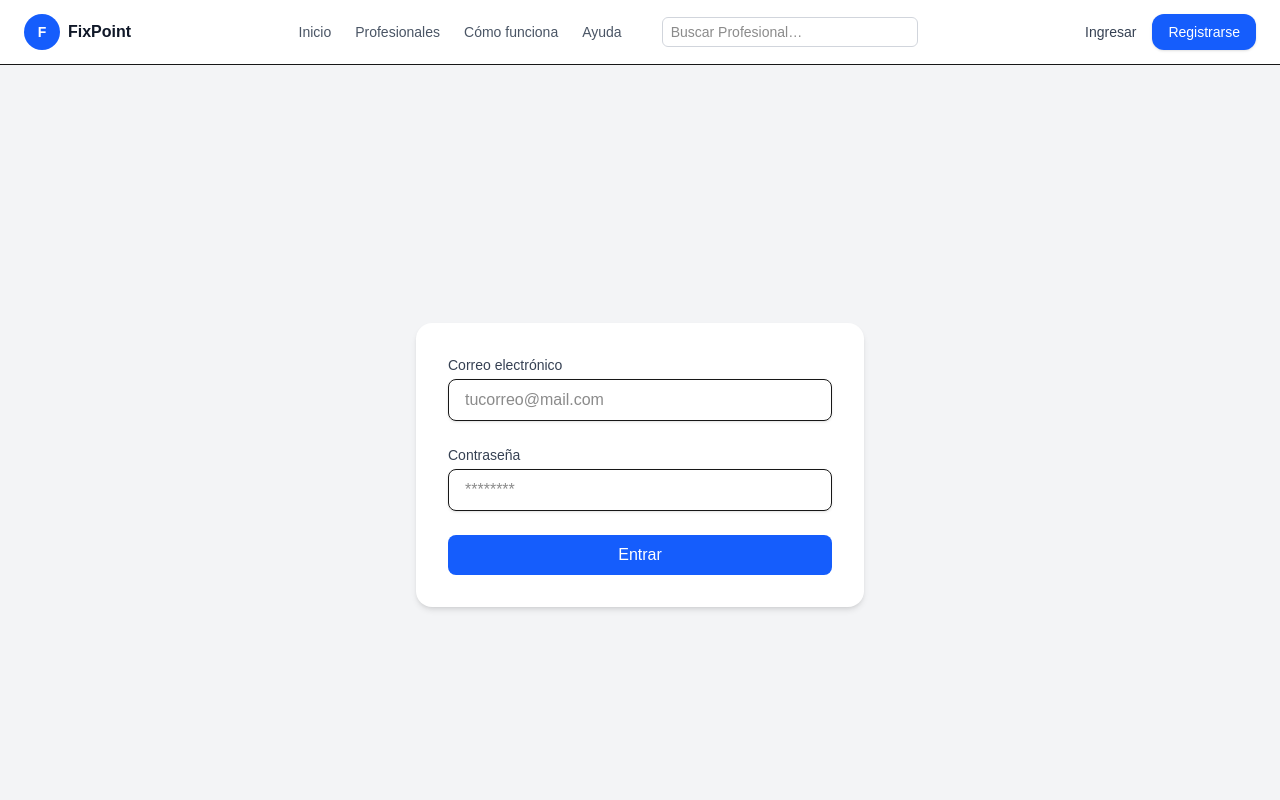
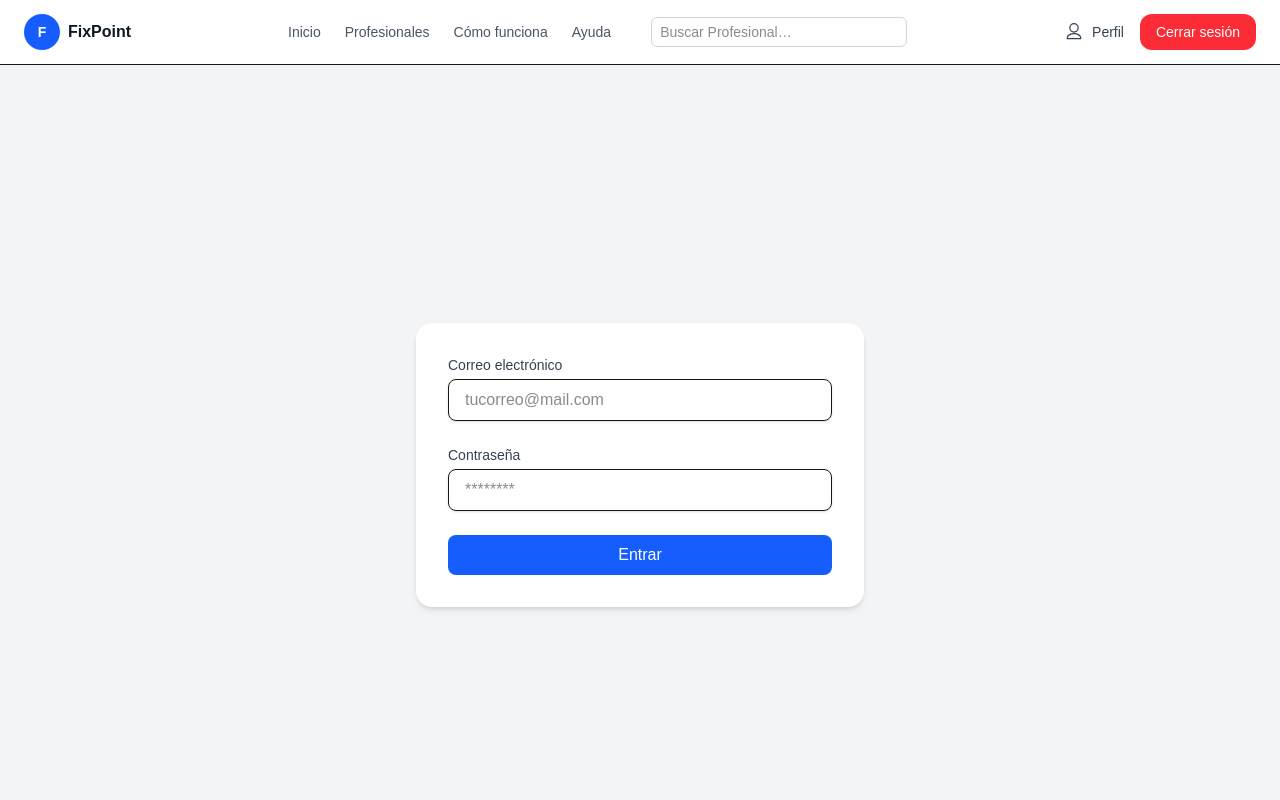
Before and after one commit to grupo63/fixPoint, a Next.js app in the folder front/: page /signin in a window 1280 px wide. Shown: the top 800 px of the page. Built offline with nearby package versions, Linux system fonts and the light colour scheme; sample sign-in values are in the browser's storage.

Commit message:
login and register done

```diff
--- a/front/src/app/(statics)/register/components/register-form.tsx
+++ b/front/src/app/(statics)/register/components/register-form.tsx
@@ -1,6 +1,7 @@
 "use client";
 
 import { useState } from "react";
+import { useRouter } from "next/navigation";
 
 export default function RegisterForm({
   onBack,
@@ -12,11 +13,8 @@ export default function RegisterForm({
   showOAuth?: boolean;
 }) {
   const [loading, setLoading] = useState(false);
-  const [state, setState] = useState({
-    name: "",
-    email: "",
-    password: "",
-  });
+  const [state, setState] = useState({ name: "", email: "", password: "" });
+  const router = useRouter();
 
   const handle =
     (k: keyof typeof state) =>
@@ -37,20 +35,24 @@ export default function RegisterForm({
         password: state.password,
       };
 
-      // ⚡ Ajustado a tu back NestJS
-  const res = await fetch(`${process.env.NEXT_PUBLIC_API_URL}/auth/signup`, {
-  method: "POST",
-  headers: { "Content-Type": "application/json" },
-  body: JSON.stringify(payload),
-});
-
+      const url = `${process.env.NEXT_PUBLIC_API_URL}/auth/signup`;
+      const res = await fetch(url, {
+        method: "POST",
+        headers: { "Content-Type": "application/json" },
+        body: JSON.stringify(payload),
+      });
 
       if (!res.ok) {
-        const err = await res.json().catch(() => ({}));
-        throw new Error(err?.message || "No se pudo registrar");
+        const text = await res.text().catch(() => "");
+        console.error("Signup FAIL:", { url, status: res.status, text });
+        throw new Error(text || `No se pudo registrar (${res.status})`);
       }
-         alert("✅ Usuario creado con éxito");
-      onSuccess?.(); // ej: router.push("/signIn")
+
+      alert("✅ Usuario creado con éxito");
+
+      // Redirección segura a /signin (minúsculas)
+      if (onSuccess) onSuccess();
+      else router.push("/signin");
     } catch (err: any) {
       alert(err?.message ?? "Error inesperado al registrar");
     } finally {
@@ -74,26 +76,9 @@ export default function RegisterForm({
       </div>
 
       <div className="grid grid-cols-1 gap-5">
-        <Field
-          label="Nombre"
-          value={state.name}
-          onChange={handle("name")}
-          placeholder="Juan Pérez"
-        />
-        <Field
-          label="Email"
-          type="email"
-          value={state.email}
-          onChange={handle("email")}
-          placeholder="correo@ejemplo.com"
-        />
-        <Field
-          label="Contraseña"
-          type="password"
-          value={state.password}
-          onChange={handle("password")}
-          placeholder="••••••••"
-        />
+        <Field label="Nombre" value={state.name} onChange={handle("name")} placeholder="Juan Pérez" />
+        <Field label="Email" type="email" value={state.email} onChange={handle("email")} placeholder="correo@ejemplo.com" />
+        <Field label="Contraseña" type="password" value={state.password} onChange={handle("password")} placeholder="••••••••" />
       </div>
 
       <button
--- a/front/src/app/(statics)/signin/components/login-form.tsx
+++ b/front/src/app/(statics)/signin/components/login-form.tsx
@@ -18,7 +18,7 @@ export default function LoginForm() {
     setLoading(true);
     try {
       await login(email, password);
-      router.push("/dashboard"); // ✅ redirección post-login
+      router.push("/"); // ✅ redirección post-login
     } catch (error: any) {
       setErrorMsg(error.message || "Credenciales inválidas");
     } finally {
--- /dev/null
+++ b/front/src/app/(views)/(protected)/layout.tsx
@@ -0,0 +1,27 @@
+"use client";
+
+import { useEffect } from "react";
+import { useRouter } from "next/navigation";
+import { useAuth } from "@/context/AuthContext";
+
+export default function ProtectedLayout({ children }: { children: React.ReactNode }) {
+  const { isAuthenticated, isReady } = useAuth();
+  const router = useRouter();
+
+  useEffect(() => {
+    if (!isReady) return;                  // espera la hidratación
+    if (!isAuthenticated) router.replace("/signin");
+  }, [isAuthenticated, isReady, router]);
+
+  if (!isReady) {
+    return (
+      <div className="min-h-[60vh] grid place-items-center">
+        <p className="text-sm text-gray-500">Verificando sesión…</p>
+      </div>
+    );
+  }
+
+  if (!isAuthenticated) return null;       // evita parpadeo de contenido protegido
+
+  return <>{children}</>;
+}
--- a/front/src/components/navbar/navBar.tsx
+++ b/front/src/components/navbar/navBar.tsx
@@ -2,23 +2,32 @@
 
 import { useState } from "react";
 import Link from "next/link";
-import { usePathname, useRouter } from "next/navigation"; // ← agregado useRouter
+import { usePathname, useRouter } from "next/navigation";
 import { navLinks } from "./navLinks";
 import { routes } from "@/routes";
+import { useAuth } from "@/context/AuthContext";
 
 export default function Navbar() {
   const [open, setOpen] = useState(false);
   const pathname = usePathname();
-  const router = useRouter(); // ← instancia del router
+  const router = useRouter();
 
   // estado del searchbar
   const [query, setQuery] = useState("");
 
+  // auth
+  const { isAuthenticated, logout } = useAuth();
+
   const handleSearch = (e: React.FormEvent) => {
     e.preventDefault();
     if (query.trim()) {
-      router.push(`/search?query=${encodeURIComponent(query)}`); // ← navegación SPA
+      router.push(`/search?query=${encodeURIComponent(query)}`);
     }
+  };
+
+  const handleLogout = () => {
+    logout();
+    router.push(routes.signin || "/signin");
   };
 
   return (
@@ -29,9 +38,7 @@ export default function Navbar() {
           <div className="grid h-9 w-9 place-content-center rounded-full bg-blue-600 text-white">
             <span className="text-sm font-bold">F</span>
           </div>
-          <span className="text-base font-semibold text-gray-900">
-            FixPoint
-          </span>
+          <span className="text-base font-semibold text-gray-900">FixPoint</span>
         </Link>
 
         {/* Center: Links + Search */}
@@ -44,9 +51,7 @@ export default function Navbar() {
                   <Link
                     href={l.href}
                     className={`text-sm transition-colors ${
-                      active
-                        ? "text-blue-600 font-medium"
-                        : "text-gray-600 hover:text-blue-600"
+                      active ? "text-blue-600 font-medium" : "text-gray-600 hover:text-blue-600"
                     }`}
                   >
                     {l.label}
@@ -68,12 +73,11 @@ export default function Navbar() {
           </form>
         </div>
 
-        {/* Right: acciones */}
+        {/* Right: acciones (desktop) */}
         <div className="hidden md:flex items-center gap-4">
-          <Link
-            href={routes.signin}
-            className="text-sm text-gray-700 hover:text-blue-600"
-          >
+          {!isAuthenticated ? (
+            <>
+              <Link href={routes.signin} className="text-sm text-gray-700 hover:text-blue-600">
                 Ingresar
               </Link>
               <Link
@@ -82,6 +86,28 @@ export default function Navbar() {
               >
                 Registrarse
               </Link>
+            </>
+          ) : (
+            <>
+              <Link
+                href={routes.profile || "/profile"}
+                className="flex items-center gap-2 text-sm text-gray-700 hover:text-blue-600"
+                title="Mi perfil"
+              >
+                {/* ícono simple de usuario (SVG inline) */}
+                <svg width="20" height="20" viewBox="0 0 24 24" fill="none">
+                  <path d="M12 12a5 5 0 1 0-5-5 5 5 0 0 0 5 5Zm0 2c-4.418 0-8 2.239-8 5v1h16v-1c0-2.761-3.582-5-8-5Z" stroke="currentColor" strokeWidth="1.5" />
+                </svg>
+                Perfil
+              </Link>
+              <button
+                onClick={handleLogout}
+                className="rounded-xl bg-red-500 px-4 py-2 text-sm font-medium text-white hover:bg-red-600 transition-colors"
+              >
+                Cerrar sesión
+              </button>
+            </>
+          )}
         </div>
 
         {/* Mobile: hamburger */}
@@ -90,24 +116,11 @@ export default function Navbar() {
           className="inline-flex items-center justify-center rounded-md p-2 text-gray-700 hover:bg-gray-100 md:hidden"
           aria-label="Abrir menú"
         >
-          <svg
-            className="h-6 w-6"
-            viewBox="0 0 24 24"
-            fill="none"
-            stroke="currentColor"
-          >
+          <svg className="h-6 w-6" viewBox="0 0 24 24" fill="none" stroke="currentColor">
             {open ? (
-              <path
-                strokeWidth="1.5"
-                strokeLinecap="round"
-                d="M6 18L18 6M6 6l12 12"
-              />
+              <path strokeWidth="1.5" strokeLinecap="round" d="M6 18L18 6M6 6l12 12" />
             ) : (
-              <path
-                strokeWidth="1.5"
-                strokeLinecap="round"
-                d="M3 6h18M3 12h18M3 18h18"
-              />
+              <path strokeWidth="1.5" strokeLinecap="round" d="M3 6h18M3 12h18M3 18h18" />
             )}
           </svg>
         </button>
@@ -127,6 +140,8 @@ export default function Navbar() {
                 {l.label}
               </Link>
             ))}
+
+            {!isAuthenticated ? (
               <div className="mt-2 flex items-center gap-3">
                 <Link
                   href={routes.signin}
@@ -143,6 +158,26 @@ export default function Navbar() {
                   Registrarse
                 </Link>
               </div>
+            ) : (
+              <div className="mt-3 flex items-center gap-3">
+                <Link
+                  href={routes.profile || "/profile"}
+                  onClick={() => setOpen(false)}
+                  className="flex-1 rounded-md px-3 py-2 text-center text-sm text-gray-700 ring-1 ring-gray-200 hover:bg-gray-50"
+                >
+                  Mi perfil
+                </Link>
+                <button
+                  onClick={() => {
+                    handleLogout();
+                    setOpen(false);
+                  }}
+                  className="flex-1 rounded-md bg-red-500 px-3 py-2 text-center text-sm font-medium text-white hover:bg-red-600"
+                >
+                  Cerrar sesión
+                </button>
+              </div>
+            )}
           </div>
         </div>
       )}
--- a/front/src/context/AuthContext.tsx
+++ b/front/src/context/AuthContext.tsx
@@ -1,129 +1,64 @@
 "use client";
 
-import { createContext, useContext, useEffect, useMemo, useState } from "react";
+import React, { createContext, useContext, useEffect, useState } from "react";
 
-type Role = "CLIENTE" | "PROFESIONAL";
-
-export type AuthUser = {
-  user_ID: string;
-  name: string;
-  email: string;
-  role: Role;
-  profileImg?: string;
+type AuthContextType = {
+  token: string | null;
+  isAuthenticated: boolean;
+  isReady: boolean;
+  login: (email: string, password: string) => Promise<void>;
+  logout: () => void;
 };
 
-type AuthState = {
-  user: AuthUser | null;
-  accessToken: string | null;
-  refreshToken: string | null;
-  isLoading: boolean;
-};
+const AuthContext = createContext<AuthContextType>({
+  token: null,
+  isAuthenticated: false,
+  isReady: false,
+  // eslint-disable-next-line @typescript-eslint/no-empty-function
+  login: async () => {},
+  // eslint-disable-next-line @typescript-eslint/no-empty-function
+  logout: () => {},
+});
 
-type AuthContextType = {
-  user: AuthUser | null;
-  accessToken: string | null;
-  isLoading: boolean;
-  login: (email: string, password: string) => Promise<void>;
-  logout: () => Promise<void>;
-  setSession: (data: { user: AuthUser; accessToken: string; refreshToken: string }) => void;
-  updateAccessToken: (accessToken: string) => void;
-};
+export const AuthProvider = ({ children }: { children: React.ReactNode }) => {
+  const [token, setToken] = useState<string | null>(null);
+  const [isReady, setIsReady] = useState(false);
 
-const AuthContext = createContext<AuthContextType | null>(null);
-
-const STORAGE_KEY = "fixpoint_auth";
-
-export function AuthProvider({ children }: { children: React.ReactNode }) {
-  const [state, setState] = useState<AuthState>({
-    user: null,
-    accessToken: null,
-    refreshToken: null,
-    isLoading: true,
-  });
-
-  // Hydrate desde localStorage
   useEffect(() => {
-    try {
-      const raw = typeof window !== "undefined" ? localStorage.getItem(STORAGE_KEY) : null;
-      if (raw) {
-        const parsed = JSON.parse(raw);
-        setState({ ...parsed, isLoading: false });
-      } else {
-        setState((s) => ({ ...s, isLoading: false }));
-      }
-    } catch {
-      setState((s) => ({ ...s, isLoading: false }));
-    }
+    const t = localStorage.getItem("token");
+    if (t) setToken(t);
+    setIsReady(true);
   }, []);
 
-  // Persistir en localStorage
-  useEffect(() => {
-    if (!state.isLoading) {
-      localStorage.setItem(
-        STORAGE_KEY,
-        JSON.stringify({
-          user: state.user,
-          accessToken: state.accessToken,
-          refreshToken: state.refreshToken,
-          isLoading: false,
-        }),
-      );
-    }
-  }, [state.user, state.accessToken, state.refreshToken, state.isLoading]);
-
-  const setSession: AuthContextType["setSession"] = ({ user, accessToken, refreshToken }) => {
-    setState({ user, accessToken, refreshToken, isLoading: false });
-  };
-
-  const updateAccessToken: AuthContextType["updateAccessToken"] = (accessToken) => {
-    setState((s) => ({ ...s, accessToken }));
-  };
-
-  const login: AuthContextType["login"] = async (email, password) => {
-    const res = await fetch("/api/auth/login", {
+  const login = async (email: string, password: string) => {
+    const url = `${process.env.NEXT_PUBLIC_API_URL}/auth/signin`;
+    const res = await fetch(url, {
       method: "POST",
       headers: { "Content-Type": "application/json" },
       body: JSON.stringify({ email, password }),
     });
-    if (!res.ok) {
-      const err = await res.json().catch(() => ({}));
-      throw new Error(err?.message || "Credenciales inválidas");
-    }
+    if (!res.ok) throw new Error((await res.text()) || "Credenciales inválidas");
+
     const data = await res.json();
-    setSession({
-      user: data.user,
-      accessToken: data.accessToken,
-      refreshToken: data.refreshToken,
-    });
+    const receivedToken = data?.access_token || data?.token;
+    if (!receivedToken) throw new Error("No se recibió token del servidor.");
+
+    localStorage.setItem("token", receivedToken);
+    setToken(receivedToken);
   };
 
-  const logout: AuthContextType["logout"] = async () => {
-    try {
-      await fetch("/api/auth/logout", { method: "POST" });
-    } finally {
-      setState({ user: null, accessToken: null, refreshToken: null, isLoading: false });
-      localStorage.removeItem(STORAGE_KEY);
-    }
+  const logout = () => {
+    localStorage.removeItem("token");
+    setToken(null);
   };
 
-  const value = useMemo(
-    () => ({
-      user: state.user,
-      accessToken: state.accessToken,
-      isLoading: state.isLoading,
-      login,
-      logout,
-      setSession,
-      updateAccessToken,
-    }),
-    [state.user, state.accessToken, state.isLoading],
+  return (
+    <AuthContext.Provider
+      value={{ token, isAuthenticated: !!token, isReady, login, logout }}
+    >
+      {children}
+    </AuthContext.Provider>
   );
+};
 
-  return <AuthContext.Provider value={value}>{children}</AuthContext.Provider>;
-}
-
-export function useAuth() {
-  const ctx = useContext(AuthContext);
-  if (!ctx) throw new Error("useAuth debe usarse dentro de <AuthProvider>");
-  return ctx;
-}
+export const useAuth = () => useContext(AuthContext);
--- a/front/src/routes/index.ts
+++ b/front/src/routes/index.ts
@@ -16,6 +16,7 @@ export const routes = {
   signin: "/signin",                 // 👈 lowercase
   register: "/register",
   profesionales: "/profesionales",
+  profile: "/profile",
   profesionalDetail: (id: string) => `/profesionales/${id}`, // 👈 función para dinámicas
   como_funciona: "/como-funciona",
   ayuda: "/ayuda",
```
Lines whose indentation alone changed are shown as unchanged.
